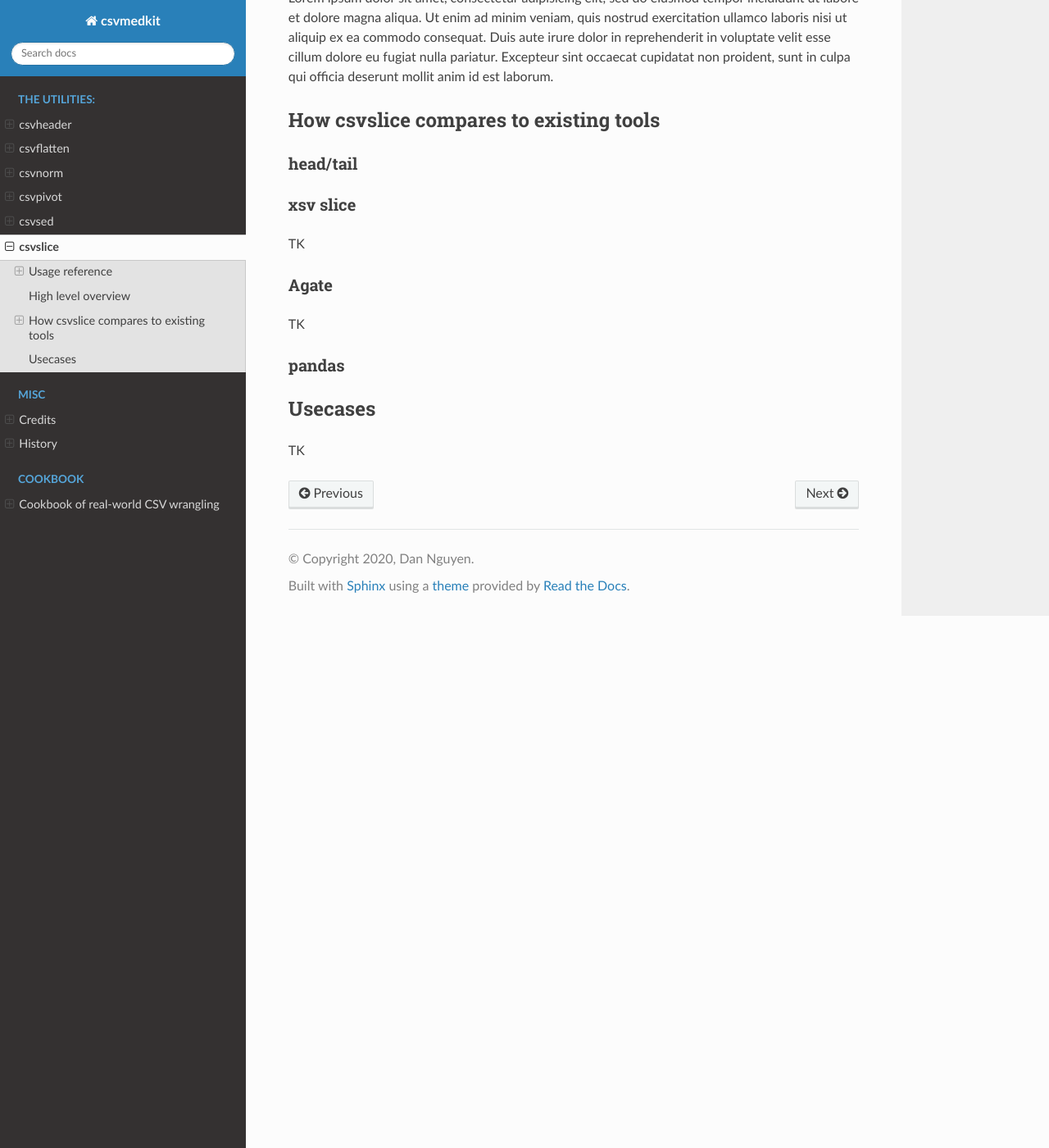
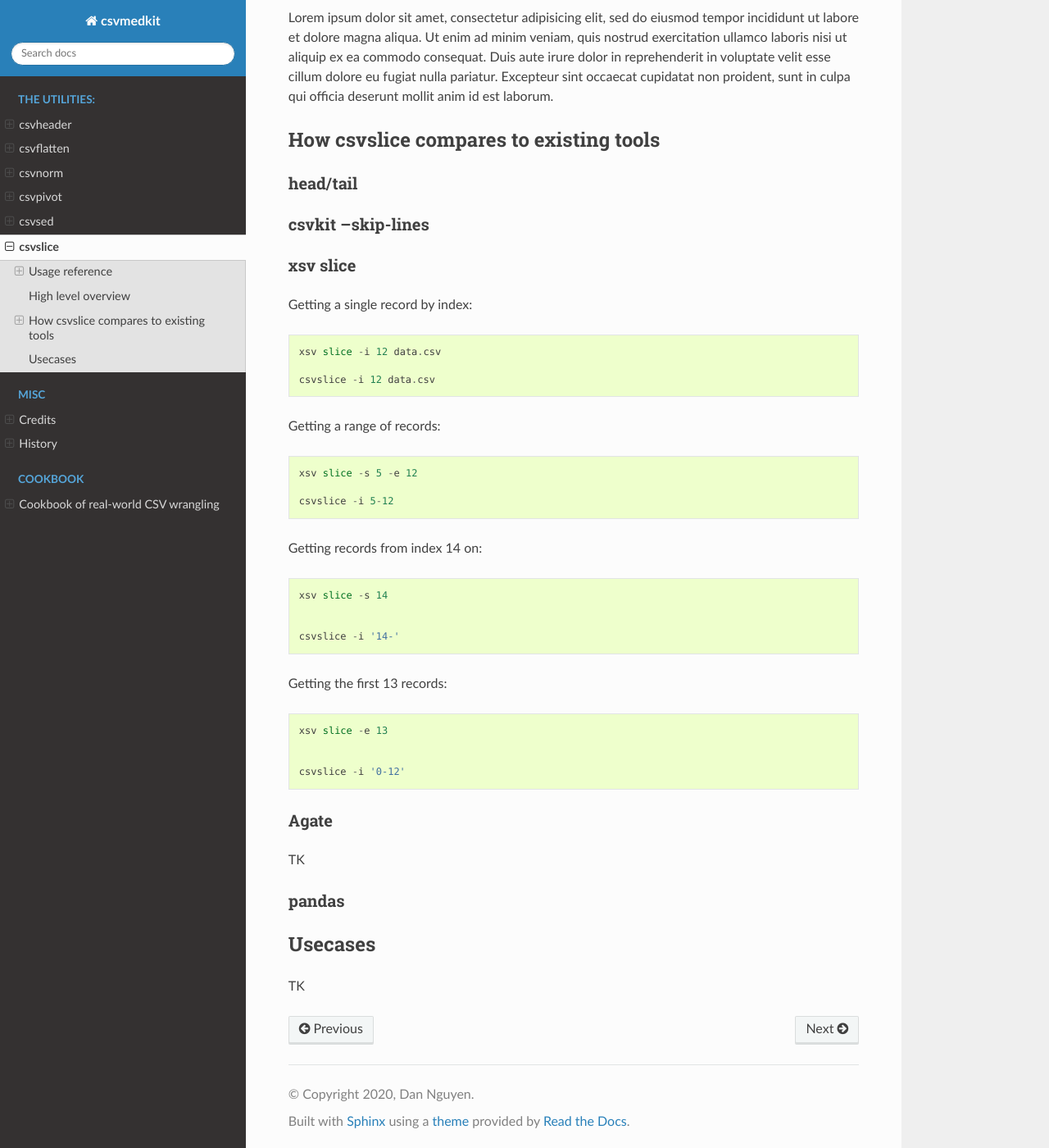
Before and after one commit to dannguyen/csvmedkit, a Sphinx documentation site: the page built from docs/moreutils/csvslice.rst, in a window 1280 px wide and 1400 px high, scrolled down 1092 px. Shown: the whole window at 82% size. Built offline with Sphinx 7.4.7 and the Read the Docs theme 2.0.0, drawn with Linux system fonts in a browser that asks for light colours.

Commit message:
more real data

```diff
--- a/docs/moreutils/csvslice.rst
+++ b/docs/moreutils/csvslice.rst
@@ -62,11 +62,43 @@ How csvslice compares to existing tools
 head/tail
 ---------
 
+csvkit --skip-lines
+-------------------
+
+
 xsv slice
 ---------
 
-TK
 
+Getting a single record by index::
+
+    xsv slice -i 12 data.csv
+
+    csvslice -i 12 data.csv
+
+
+
+Getting a range of records::
+
+    xsv slice -s 5 -e 12
+
+    csvslice -i 5-12
+
+
+Getting records from index 14 on::
+
+    xsv slice -s 14
+
+
+    csvslice -i '14-'
+
+
+Getting the first 13 records::
+
+    xsv slice -e 13
+
+
+    csvslice -i '0-12'
 
 
 Agate
```
Also changed, not shown: TODOS.md (+3 -5 lines), 9 other files.
